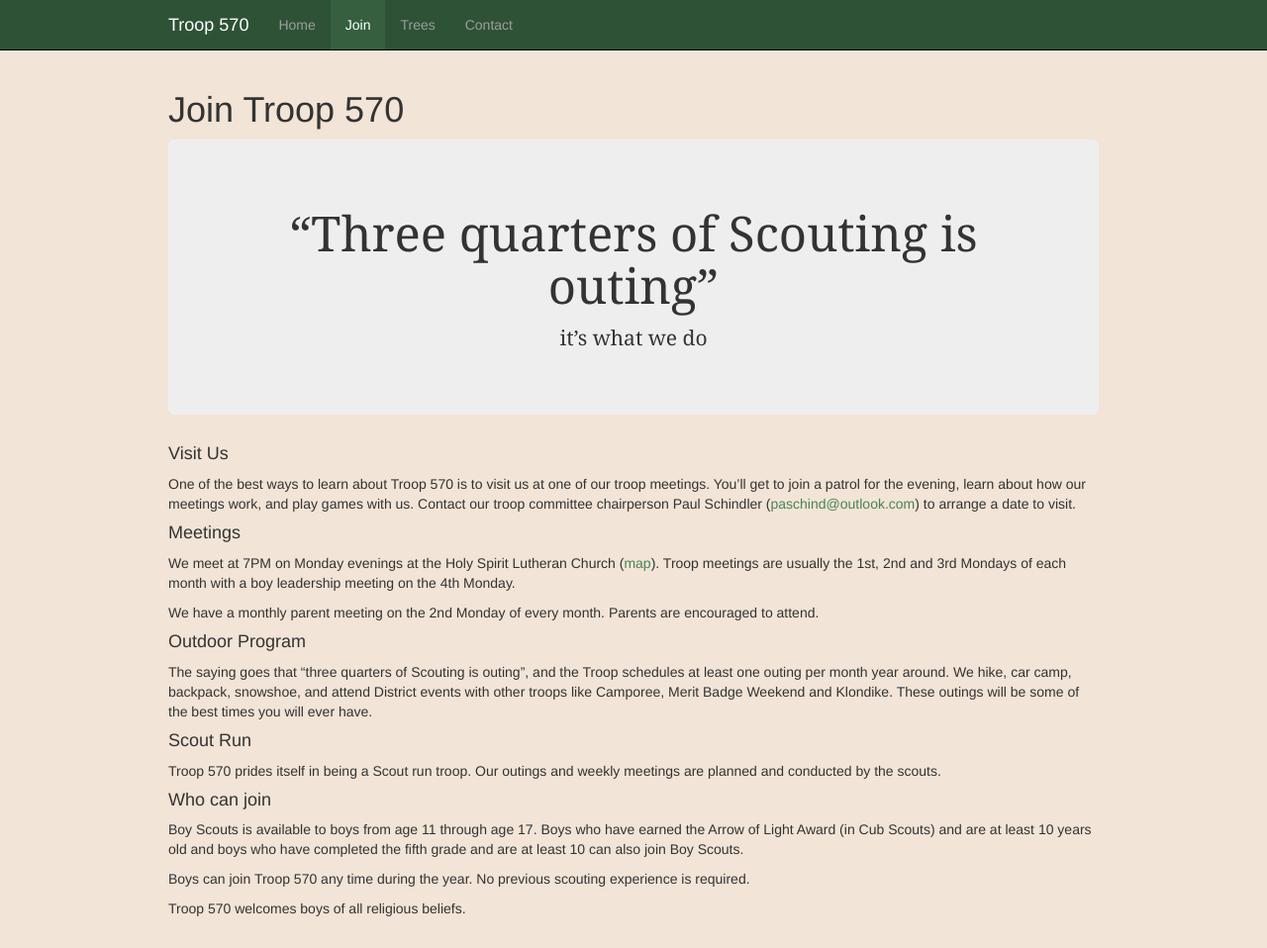
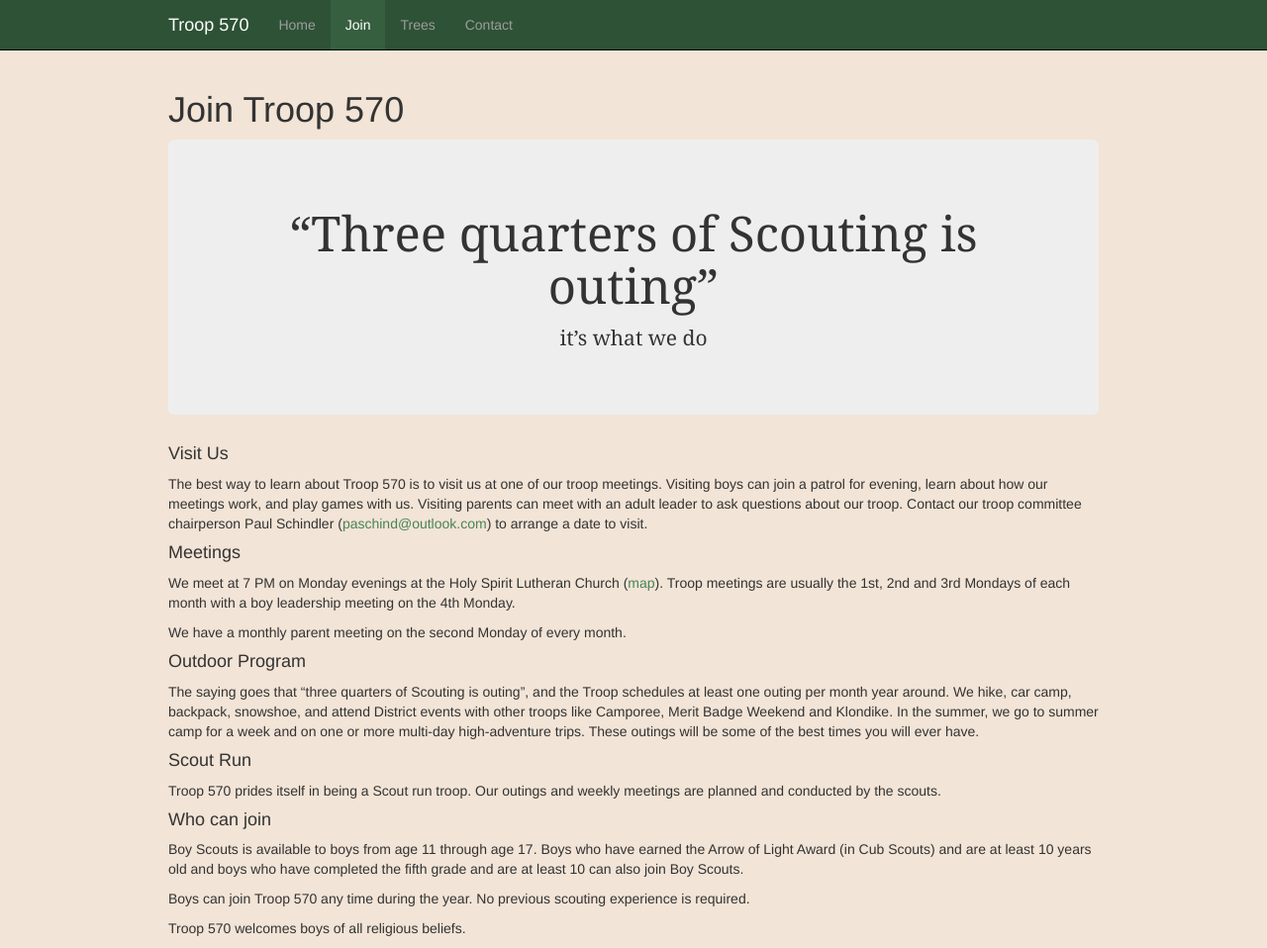
Before and after one commit to troop570/troop570.github.io, a Jekyll site: the page built from join/index.md, in a window 1280 px wide. Shown: the whole page at 99% size. Built offline with Jekyll 4.4.1, drawn with Linux system fonts in a browser that asks for light colours; nearby versions of some CDN libraries.

Commit message:
Improve join text.

```diff
--- a/index.html
+++ b/index.html
@@ -69,9 +69,8 @@ slides:
       <p>Scouting is camping, hiking, swimming, campfires, and friendship.
       Scouting is learning about the community, our country, and the world. But
       most of all, Scouting is <b><i>FUN!</i></b>
-
-      <p>We encourage boys to join our Troop.
-      <p><a class="btn btn-default" href="/join/">More about Troop 570 &raquo;</a></p>
+      <p>Are you interested in joining us?
+      <p><a class="btn btn-default" href="/join/">Read more about our troop &raquo;</a></p>
     </div>
     <div class="col-md-4">
       <h2>Member Resources</h2>
--- a/join/index.md
+++ b/join/index.md
@@ -6,29 +6,30 @@ jumbotron: /join/jumbotron.html
 ---
 #### Visit Us
 
-One of the best ways to learn about Troop 570 is to visit us at one of our
-troop meetings. You'll get to join a patrol for the evening, learn about how
-our meetings work, and play games with us. Contact our troop committee
+The best way to learn about Troop 570 is to visit us at one of our troop
+meetings. Visiting boys can join a patrol for evening, learn about how our
+meetings work, and play games with us. Visiting parents can meet with an adult
+leader to ask questions about our troop. Contact our troop committee
 chairperson Paul Schindler
 ([paschind@outlook.com](mailto:paschind@outlook.com)) to arrange a date to
 visit.
 
 #### Meetings
 
-We meet at 7PM on Monday evenings at the Holy Spirit Lutheran Church
+We meet at 7 PM on Monday evenings at the Holy Spirit Lutheran Church
 ([map](http://goo.gl/OGwdzP)). Troop meetings are usually the 1st, 2nd and 3rd
 Mondays of each month with a boy leadership meeting on the 4th Monday.
 
-We have a monthly parent meeting on the 2nd Monday of every month. Parents are
-encouraged to attend.
+We have a monthly parent meeting on the second Monday of every month.
 
 #### Outdoor Program
 
-The saying goes that “three quarters of Scouting is outing”, and the Troop schedules
-at least one outing per month year around. We hike, car camp, backpack,
-snowshoe, and attend District events with other troops like Camporee, Merit
-Badge Weekend and Klondike. These outings will be some of the best times you
-will ever have.
+The saying goes that “three quarters of Scouting is outing”, and the Troop
+schedules at least one outing per month year around. We hike, car camp,
+backpack, snowshoe, and attend District events with other troops like Camporee,
+Merit Badge Weekend and Klondike. In the summer, we go to summer camp for a
+week and on one or more multi-day high-adventure trips. These outings will be
+some of the best times you will ever have.
 
 #### Scout Run
 
```
